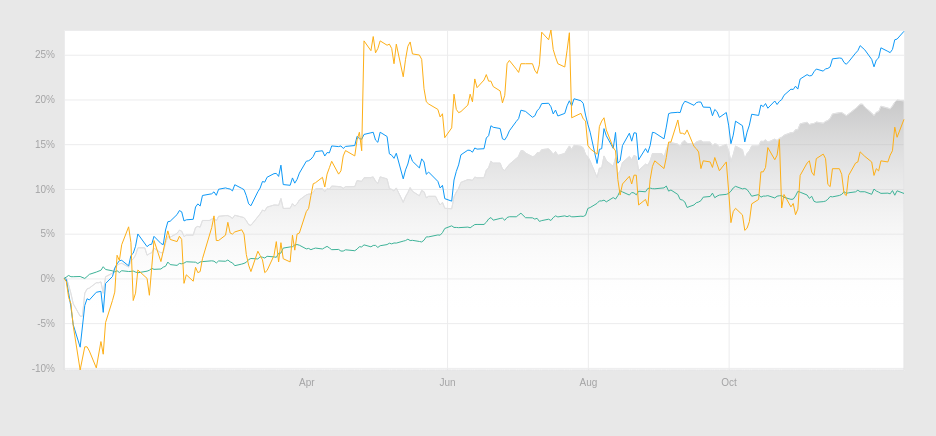
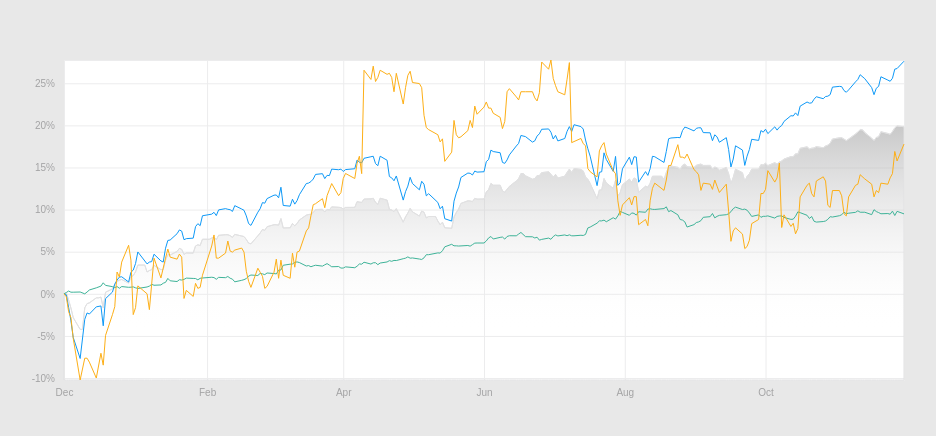
Before and after one commit to kimkvn/linechart-and-slider, a React (Create React App) app in the folder app/: page / in a window 1280 px wide. Shown: the top 436 px of the page, without its empty margins (166-1102 px from the left). Built offline with nearby package versions, Linux system fonts and the light colour scheme.

Commit message:
fixing default start and end dates

```diff
--- a/app/src/App.js
+++ b/app/src/App.js
@@ -8,22 +8,22 @@ import data from './mockData.js';
 import drawModeledPerformanceGraph from './line-graph.generator';
 
 class App extends React.Component {
-  showChipValue(){
-    console.log('show chip value')
+  showChipValue() {
+    console.log('show chip value');
   }
 
-  setPercentChangeData(){
-    console.log('set percent changeData')
+  setPercentChangeData() {
+    console.log('set percent changeData');
   }
 
-  componentDidMount(){
+  componentDidMount() {
     drawModeledPerformanceGraph(
       data,
-      '2019-04-01',
-      '2019-10-02',
+      '2018-12-17',
+      '2019-12-16',
       this.showChipValue,
       this.setPercentChangeData
-    )
+    );
   }
 
   render() {
--- a/app/src/line-graph.generator.js
+++ b/app/src/line-graph.generator.js
@@ -16,8 +16,8 @@ const GraphLineColors = [
 
 // Graph Dimensions
 const totalWidth = 900;
-const totalHeight = 400;
-const margin = { top: 30, right: 20, bottom: 30, left: 40 };
+const totalHeight = 440;
+const margin = { top: 60, right: 20, bottom: 60, left: 40 };
 const graphWidth = totalWidth - margin.left - margin.right;
 const graphHeight = totalHeight - margin.top - margin.bottom;
 
@@ -40,7 +40,7 @@ const drawModeledPerformanceGraph = (
   const chartData = rawChartData.map(comparator => {
     return convertPercentChange(comparator);
   });
-  console.log(chartData)
+  console.log(chartData);
   ///////////////////////////////////////////////////
   //////////////// Set the Scales ///////////////////
   ///////////////////////////////////////////////////
@@ -112,7 +112,6 @@ const drawModeledPerformanceGraph = (
   // Add the svg canvas for the line chart
   const svg = d3
     .select('#isa-modeled-performance-chart')
-    .append('svg')
     .attr('width', totalWidth)
     .attr('height', totalHeight)
     .append('g')
```
